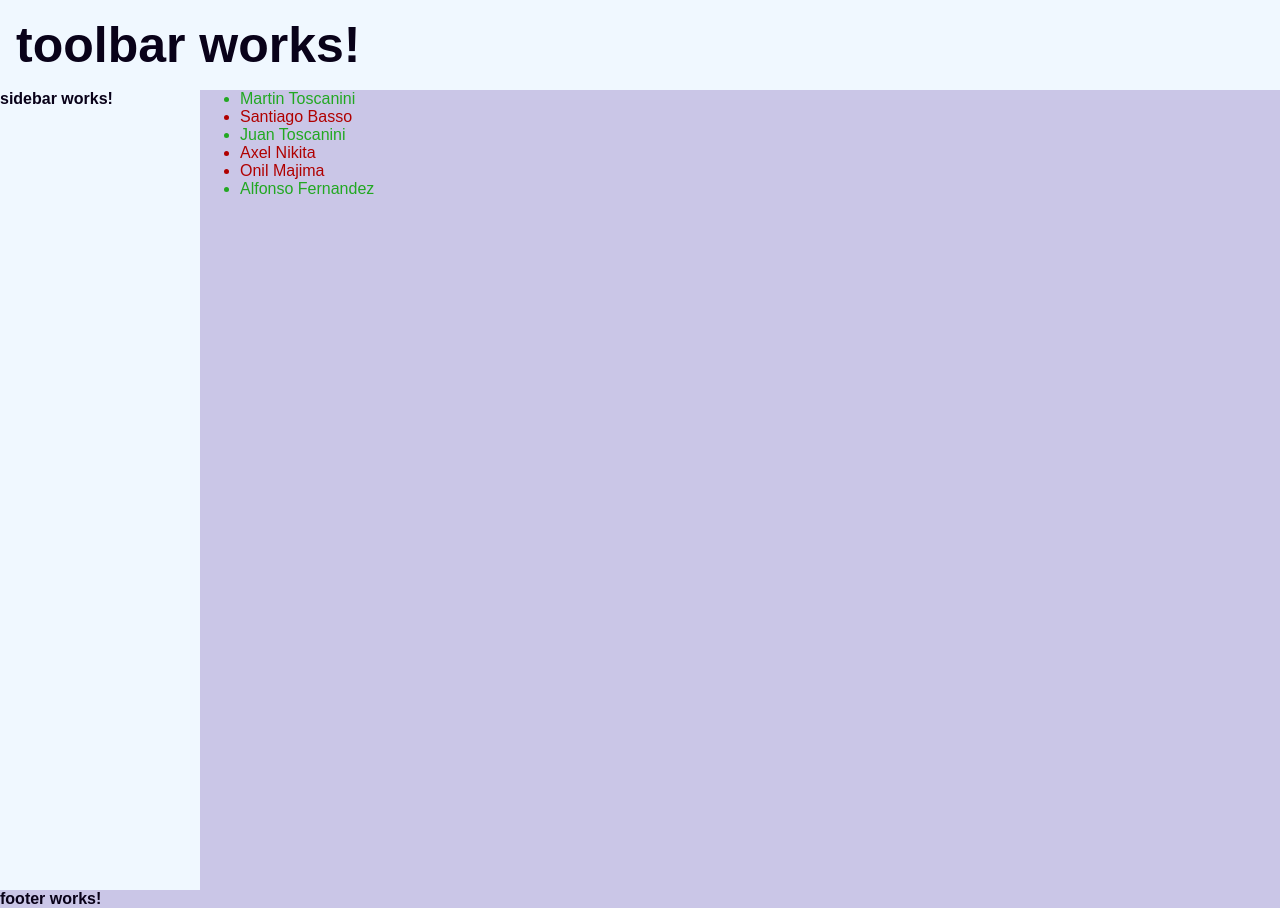
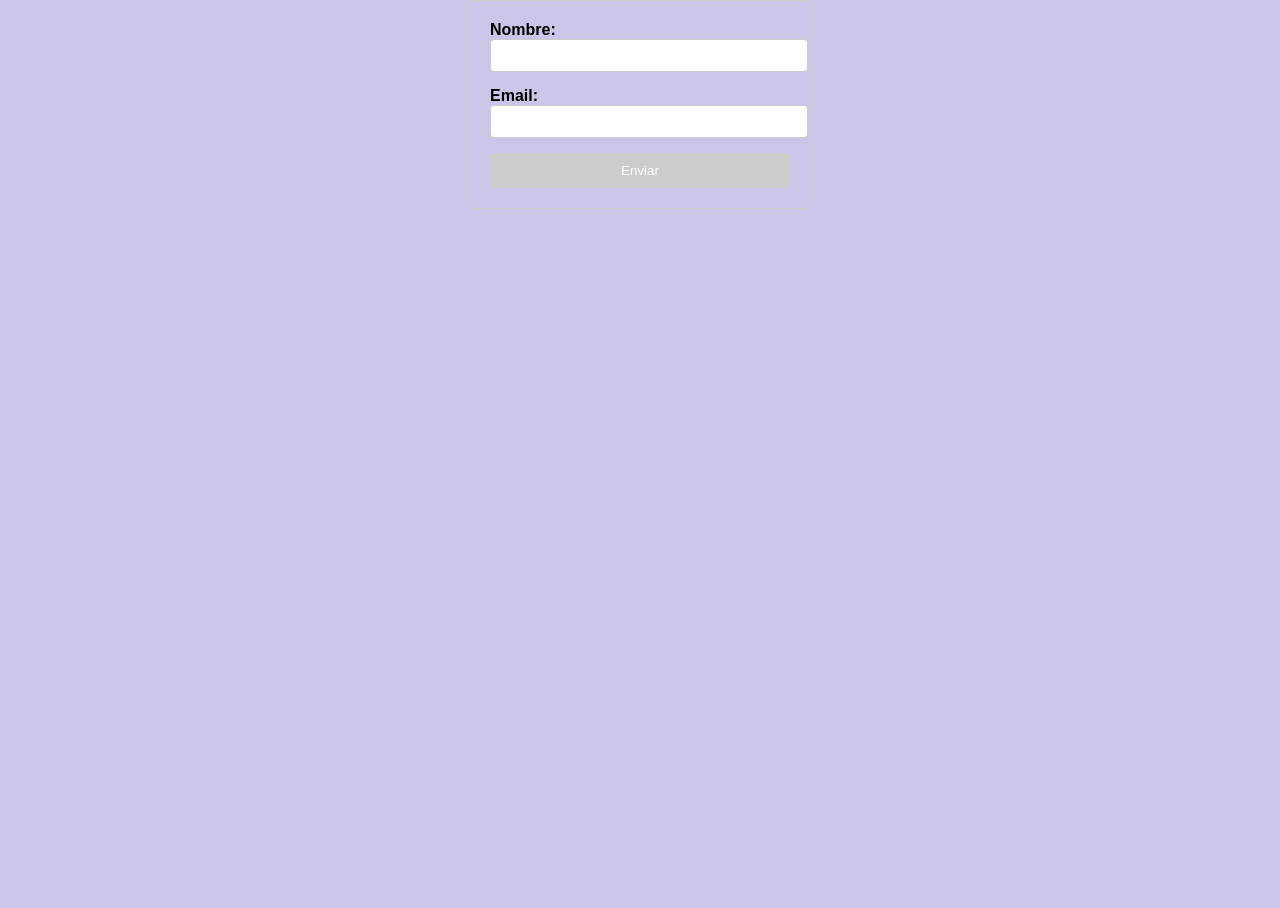
Before and after one commit to martetosca9/proyectoAngular, an Angular app: page / in a window 1280 px wide. After the commit the page ends 800 px from the top, so only its background shows below. Built offline with nearby package versions, Linux system fonts and the light colour scheme.

Commit message:
Entrega-formulario

```diff
--- a/src/app/app.component.html
+++ b/src/app/app.component.html
@@ -1,4 +1,4 @@
-<app-toolbar></app-toolbar>
+<!-- <app-toolbar></app-toolbar>
 
 <div style="display: flex">
     <app-sidebar></app-sidebar>
@@ -6,4 +6,6 @@
     <app-alumnos></app-alumnos>
 </div>
 
-<app-footer></app-footer>
+<app-footer></app-footer> -->
+
+<app-formulario></app-formulario>
--- a/src/app/app.component.ts
+++ b/src/app/app.component.ts
@@ -1,4 +1,5 @@
 import { Component } from '@angular/core';
+
 
 @Component({
   selector: 'app-root',
--- /dev/null
+++ b/src/app/formulario/formulario.component.html
@@ -0,0 +1,11 @@
+<form [formGroup]="myForm" (ngSubmit)="onSubmit()">
+    <div>
+        <label for="nombre">Nombre:</label>
+        <input type="text" id="nombre" formControlName="nombre">
+    </div>
+    <div>
+        <label for="email">Email:</label>
+        <input type="email" id="email" formControlName="email">
+    </div>
+    <button type="submit" [disabled]="!myForm.valid">Enviar</button>
+</form>
--- /dev/null
+++ b/src/app/formulario/formulario.component.scss
@@ -0,0 +1,55 @@
+
+form {
+    display: flex;
+    flex-direction: column;
+    max-width: 300px;
+    margin: 0 auto;
+    padding: 20px;
+    border: 1px solid #ccc;
+    border-radius: 5px;
+
+    div {
+        margin-bottom: 15px;
+
+        label {
+            font-weight: bold;
+        }
+
+        input {
+            width: 100%;
+            padding: 8px;
+            border: 1px solid #ccc;
+            border-radius: 4px;
+            transition: border-color 0.3s;
+
+            &:focus {
+                border-color: #007bff;
+            }
+        }
+
+        .error-message {
+            color: red;
+            font-size: 12px;
+            margin-top: 4px;
+        }
+    }
+
+    button {
+        background-color: #007bff;
+        color: #fff;
+        border: none;
+        border-radius: 4px;
+        padding: 10px 15px;
+        cursor: pointer;
+        transition: background-color 0.3s;
+
+        &:hover {
+            background-color: #0056b3;
+        }
+
+        &:disabled {
+            background-color: #ccc;
+            cursor: not-allowed;
+        }
+    }
+}
--- /dev/null
+++ b/src/app/formulario/formulario.component.ts
@@ -0,0 +1,27 @@
+import { Component, OnInit } from '@angular/core';
+import { FormBuilder, FormGroup, Validators } from '@angular/forms';
+
+@Component({
+  selector: 'app-formulario',
+  templateUrl: './formulario.component.html',
+  styleUrls: ['./formulario.component.scss']
+})
+export class FormularioComponent implements OnInit {
+  myForm: FormGroup;
+
+  constructor(private fb: FormBuilder) {
+    this.myForm = this.fb.group({
+      nombre: ['', Validators.required],
+      email: ['', [Validators.required, Validators.email]]
+    });
+  }
+
+  ngOnInit() {
+  }
+
+  onSubmit() {
+    if (this.myForm.valid) {
+      console.log(this.myForm.value);
+    }
+  }
+}
```
Also changed, not shown: src/app/app.module.ts (+8 -1 lines), 1 other file (tests, documents, lock files or other folders).
